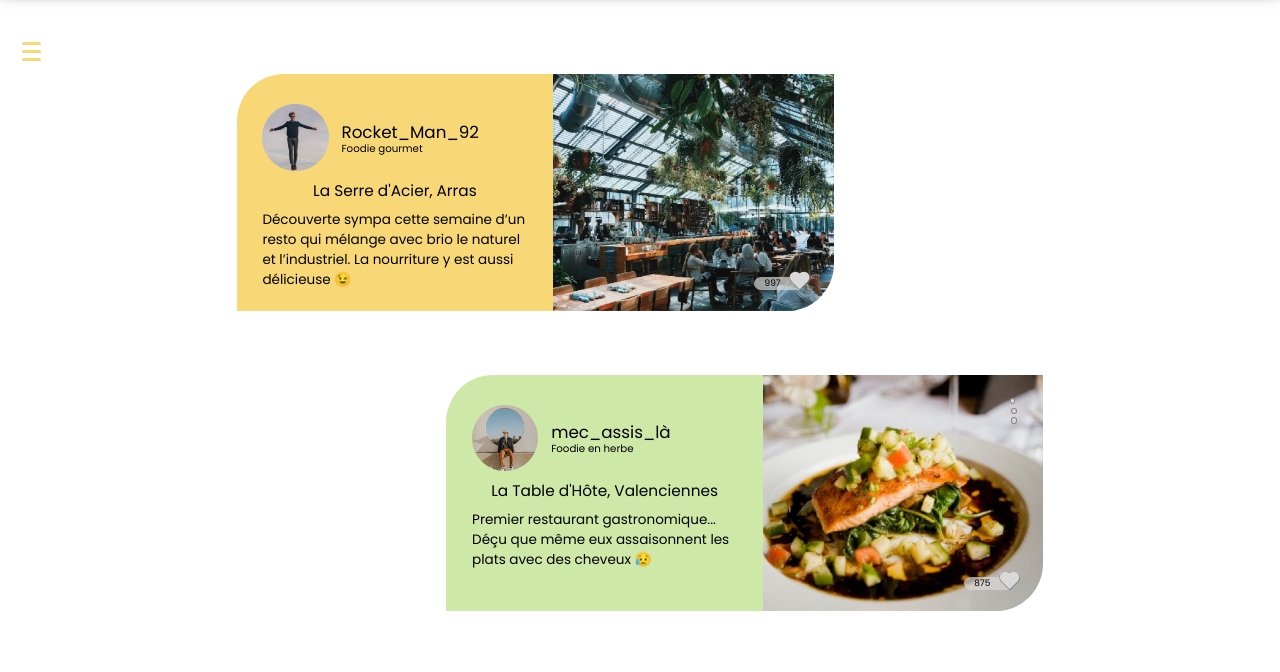
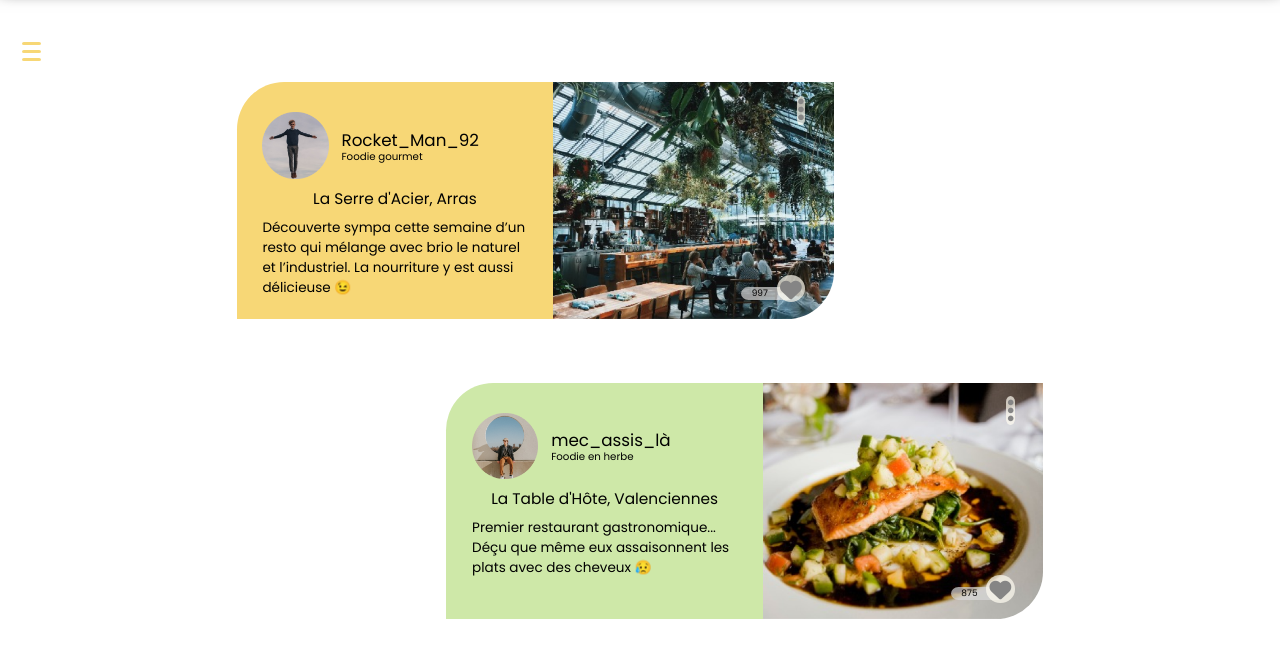
Before and after one commit to Kenzita/Foodie, a plain HTML site: page FoodieFinds.html in a window 1280 px wide. Shown: the part 94-766 px from the top of the page. Drawn offline with nearby package versions, Linux system fonts and the light colour scheme.

Commit message:
:lipstick: feat: les ... et le like ont été changés

```diff
--- a/FoodieFinds.html
+++ b/FoodieFinds.html
@@ -10,6 +10,7 @@
     <link rel="preconnect" href="https://fonts.gstatic.com" crossorigin>
     <link href="https://fonts.googleapis.com/css2?family=Poppins:wght@200;300;400;500;600;700;800;900&display=swap"
         rel="stylesheet">
+    <script src="https://kit.fontawesome.com/5fa515c205.js" crossorigin="anonymous"></script>
     <title>FoodieFinds</title>
 </head>
 
@@ -66,7 +67,6 @@
                             <p class="userRanks">Foodie gourmet</p>
                         </div>
                     </div>
-                    <!-- <div class="FindsLine"></div> -->
                     <div class="PostContent">
                         <p class="PostRestaurants">La Serre d'Acier, Arras</p>
                         <p class="Post">Découverte sympa cette semaine d’un resto qui mélange avec brio le naturel et l’industriel.
@@ -76,10 +76,11 @@
                 <div class="FindsImg">
                     <img src="img/FindsPost1.png" alt="Photo du restaurant La Serre d'Acier">
                     <div class="options">
-                        <div class="dots"></div>
+                        <i class="fa-solid fa-ellipsis-vertical"></i>
                     </div>
-                    <div class="like"></div>
-                    <div class="like-bg"></div>
+                    <div class="like">
+                        <i class="fa-solid fa-heart"></i>
+                    </div>
                     <p class="likeAmount">997</p>
                 </div>
             </div>
@@ -93,7 +94,6 @@
                             <p class="userRanks">Foodie en herbe</p>
                         </div>
                     </div>
-                    <!-- <div class="FindsLine"></div> -->
                     <div class="PostContent">
                         <p class="PostRestaurants">La Table d'Hôte, Valenciennes</p>
                         <p class="Post">Premier restaurant gastronomique...
@@ -103,10 +103,11 @@
                 <div class="FindsImg">
                     <img src="img/FindsPost2.png" alt="Photo d'un plat de La Table d'Hôte">
                     <div class="options">
-                        <div class="dots"></div>
+                        <i class="fa-solid fa-ellipsis-vertical"></i>
                     </div>
-                    <div class="like"></div>
-                    <div class="like-bg"></div>
+                    <div class="like">
+                        <i class="fa-solid fa-heart"></i>
+                    </div>
                     <p class="likeAmount">875</p>
                 </div>
             </div>
@@ -120,7 +121,6 @@
                             <p class="userRanks">Foodie adepte</p>
                         </div>
                     </div>
-                    <!-- <div class="FindsLine"></div> -->
                     <div class="PostContent">
                         <p class="PostRestaurants">Biche Trop, Lille</p>
                         <p class="Post">Bistro où la nourriture est tellement bonne qu’on peut prendre les gens en photo ni vu ni connu 🤫</p>
@@ -129,10 +129,11 @@
                 <div class="FindsImg">
                     <img src="img/FindsPost3.png" alt="">
                     <div class="options">
-                        <div class="dots"></div>
+                        <i class="fa-solid fa-ellipsis-vertical"></i>
                     </div>
-                    <div class="like"></div>
-                    <div class="like-bg"></div>
+                    <div class="like">
+                        <i class="fa-solid fa-heart"></i>
+                    </div>
                     <p class="likeAmount">1025</p>
                 </div>
             </div>
@@ -148,7 +149,6 @@
                             </div>
                         </div>
                     </div>
-                    <!-- <div class="FindsLine"></div> -->
                     <div class="PostContent">
                         <p class="PostRestaurants">Tacos-Trucs, Béthune</p>
                         <p class="Post">@Tacos-Trucs
@@ -159,10 +159,11 @@
                 <div class="FindsImg">
                     <img src="img/FindsPost4.png" alt="">
                     <div class="options">
-                        <div class="dots"></div>
+                        <i class="fa-solid fa-ellipsis-vertical"></i>
                     </div>
-                    <div class="like"></div>
-                    <div class="like-bg"></div>
+                    <div class="like">
+                        <i class="fa-solid fa-heart"></i>
+                    </div>
                     <p class="likeAmount">202</p>
                 </div>
             </div>
@@ -175,7 +176,6 @@
                             <p class="userRanks">Foodie gourmet</p>
                         </div>
                     </div>
-                    <!-- <div class="FindsLine"></div> -->
                     <div class="PostContent">
                         <p class="PostRestaurants">La Serre d'Acier, Arras</p>
                         <p class="Post">Découverte sympa cette semaine d’un resto qui mélange avec brio le naturel et l’industriel.
@@ -185,10 +185,11 @@
                 <div class="FindsImg">
                     <img src="img/FindsPost1.png" alt="Photo du restaurant La Serre d'Acier">
                     <div class="options">
-                        <div class="dots"></div>
+                        <i class="fa-solid fa-ellipsis-vertical"></i>
                     </div>
-                    <div class="like"></div>
-                    <div class="like-bg"></div>
+                    <div class="like">
+                        <i class="fa-solid fa-heart"></i>
+                    </div>
                     <p class="likeAmount">997</p>
                 </div>
             </div>
@@ -202,7 +203,6 @@
                             <p class="userRanks">Foodie en herbe</p>
                         </div>
                     </div>
-                    <!-- <div class="FindsLine"></div> -->
                     <div class="PostContent">
                         <p class="PostRestaurants">La Table d'Hôte, Valenciennes</p>
                         <p class="Post">Premier restaurant gastronomique...
@@ -212,10 +212,11 @@
                 <div class="FindsImg">
                     <img src="img/FindsPost2.png" alt="Photo d'un plat de La Table d'Hôte">
                     <div class="options">
-                        <div class="dots"></div>
+                        <i class="fa-solid fa-ellipsis-vertical"></i>
                     </div>
-                    <div class="like"></div>
-                    <div class="like-bg"></div>
+                    <div class="like">
+                        <i class="fa-solid fa-heart"></i>
+                    </div>
                     <p class="likeAmount">875</p>
                 </div>
             </div>
@@ -229,7 +230,6 @@
                             <p class="userRanks">Foodie adepte</p>
                         </div>
                     </div>
-                    <!-- <div class="FindsLine"></div> -->
                     <div class="PostContent">
                         <p class="PostRestaurants">Biche Trop, Lille</p>
                         <p class="Post">Bistro où la nourriture est tellement bonne qu’on peut prendre les gens en photo ni vu ni connu 🤫</p>
@@ -238,10 +238,11 @@
                 <div class="FindsImg">
                     <img src="img/FindsPost3.png" alt="">
                     <div class="options">
-                        <div class="dots"></div>
+                        <i class="fa-solid fa-ellipsis-vertical"></i>
                     </div>
-                    <div class="like"></div>
-                    <div class="like-bg"></div>
+                    <div class="like">
+                        <i class="fa-solid fa-heart"></i>
+                    </div>
                     <p class="likeAmount">1025</p>
                 </div>
             </div>
@@ -257,7 +258,6 @@
                             </div>
                         </div>
                     </div>
-                    <!-- <div class="FindsLine"></div> -->
                     <div class="PostContent">
                         <p class="PostRestaurants">Tacos-Trucs, Béthune</p>
                         <p class="Post">@Tacos-Trucs
@@ -268,10 +268,11 @@
                 <div class="FindsImg">
                     <img src="img/FindsPost4.png" alt="">
                     <div class="options">
-                        <div class="dots"></div>
+                        <i class="fa-solid fa-ellipsis-vertical"></i>
                     </div>
-                    <div class="like"></div>
-                    <div class="like-bg"></div>
+                    <div class="like">
+                        <i class="fa-solid fa-heart"></i>
+                    </div>
                     <p class="likeAmount">202</p>
                 </div>
             </div>
@@ -284,7 +285,6 @@
                             <p class="userRanks">Foodie gourmet</p>
                         </div>
                     </div>
-                    <!-- <div class="FindsLine"></div> -->
                     <div class="PostContent">
                         <p class="PostRestaurants">La Serre d'Acier, Arras</p>
                         <p class="Post">Découverte sympa cette semaine d’un resto qui mélange avec brio le naturel et l’industriel.
@@ -294,10 +294,11 @@
                 <div class="FindsImg">
                     <img src="img/FindsPost1.png" alt="Photo du restaurant La Serre d'Acier">
                     <div class="options">
-                        <div class="dots"></div>
+                        <i class="fa-solid fa-ellipsis-vertical"></i>
                     </div>
-                    <div class="like"></div>
-                    <div class="like-bg"></div>
+                    <div class="like">
+                        <i class="fa-solid fa-heart"></i>
+                    </div>
                     <p class="likeAmount">997</p>
                 </div>
             </div>
@@ -311,7 +312,6 @@
                             <p class="userRanks">Foodie en herbe</p>
                         </div>
                     </div>
-                    <!-- <div class="FindsLine"></div> -->
                     <div class="PostContent">
                         <p class="PostRestaurants">La Table d'Hôte, Valenciennes</p>
                         <p class="Post">Premier restaurant gastronomique...
@@ -321,10 +321,11 @@
                 <div class="FindsImg">
                     <img src="img/FindsPost2.png" alt="Photo d'un plat de La Table d'Hôte">
                     <div class="options">
-                        <div class="dots"></div>
+                        <i class="fa-solid fa-ellipsis-vertical"></i>
                     </div>
-                    <div class="like"></div>
-                    <div class="like-bg"></div>
+                    <div class="like">
+                        <i class="fa-solid fa-heart"></i>
+                    </div>
                     <p class="likeAmount">875</p>
                 </div>
             </div>
@@ -338,7 +339,6 @@
                             <p class="userRanks">Foodie adepte</p>
                         </div>
                     </div>
-                    <!-- <div class="FindsLine"></div> -->
                     <div class="PostContent">
                         <p class="PostRestaurants">Biche Trop, Lille</p>
                         <p class="Post">Bistro où la nourriture est tellement bonne qu’on peut prendre les gens en photo ni vu ni connu 🤫</p>
@@ -347,10 +347,11 @@
                 <div class="FindsImg">
                     <img src="img/FindsPost3.png" alt="">
                     <div class="options">
-                        <div class="dots"></div>
+                        <i class="fa-solid fa-ellipsis-vertical"></i>
                     </div>
-                    <div class="like"></div>
-                    <div class="like-bg"></div>
+                    <div class="like">
+                        <i class="fa-solid fa-heart"></i>
+                    </div>
                     <p class="likeAmount">1025</p>
                 </div>
             </div>
@@ -366,7 +367,6 @@
                             </div>
                         </div>
                     </div>
-                    <!-- <div class="FindsLine"></div> -->
                     <div class="PostContent">
                         <p class="PostRestaurants">Tacos-Trucs, Béthune</p>
                         <p class="Post">@Tacos-Trucs
@@ -377,10 +377,11 @@
                 <div class="FindsImg">
                     <img src="img/FindsPost4.png" alt="">
                     <div class="options">
-                        <div class="dots"></div>
+                        <i class="fa-solid fa-ellipsis-vertical"></i>
                     </div>
-                    <div class="like"></div>
-                    <div class="like-bg"></div>
+                    <div class="like">
+                        <i class="fa-solid fa-heart"></i>
+                    </div>
                     <p class="likeAmount">202</p>
                 </div>
             </div>
--- a/css/FoodieFinds.scss
+++ b/css/FoodieFinds.scss
@@ -84,7 +84,7 @@ footer{
     // PROPORTIONS ET DISPOSITION DES PUBLICATIONS SUR LA PAGE
     .FindsFeed{
         width: 63%;
-        margin: 17vh auto 0;
+        margin: 18vh auto 0;
         // font-weight: 400;
         display: flex;
         flex-direction: column;
@@ -164,99 +164,42 @@ footer{
     }
     // OPTIONS → DIMENSIONS ET POSITIONNEMENT
     .options{
-        width: 2%;
-        height: 10%;
+        font-size: 2vw;
         position: absolute;
         display: block;
-        top: 10%;
+        top: 4%;
         right: 10%;
         cursor: pointer;
-        .dots{
-            width: 100%;
-            height: 23.72%;
-            border-radius: 50%;
-            border: .07vw solid #858585;
-            background-color: #d9d9d9;
-            &::before, &::after{
-            content: '';
-            position: absolute;
-            display: block;
-            top: 0;
-            width: 82.1%;
-            height: 19.46%;
-            border-radius: 50%;
-            border: .07vw solid #858585;
-            background-color: #d9d9d9;
-            }
-            &::before{
-                top: 40%;
-            }
-            &::after{
-                top: 80%;
-            }
+        i{
+            background-color: rgba($color: #fffcf1, $alpha: .7);
+            border-radius: 50% / 20%;
+            padding: .2vh .1vw;
+            color: #858585;
         }
     }
     // LIKE → DIMENSIONS ET POSITIONNEMENT
     .like{
+        font-size: 1.7vw;
         position: absolute;
         display: block;
-        background-color: #d9d9d9;
-        width: 4%;
-        height: 4.742%;
-        transform: rotate(45deg);
-        bottom: 10%;
+        bottom: 5%;
         right: 10%;
         z-index: 2;
         cursor: pointer;
-        &::before, &::after{
-            content: '';
-            position: absolute;
-            display: block;
-            width: 100%;
-            height: 100%;
+        i{
+            background-color: rgba($color: #fffcf1, $alpha: .7);
+            color: #858585;
+            padding: .5vh .3vw .2vh .25vw;
             border-radius: 50%;
-            background-color: #d9d9d9;
-        }
-        &::before{
-            left: -50%;
-        }
-        &::after{
-            top: -50%;
-        }
-    }
-    .like-bg{
-        position: absolute;
-        display: block;
-        background-color: #858585;
-        width: 4.12%;
-        height: 4.892%;
-        transform: rotate(45deg);
-        bottom: 9.9%;
-        right: 9.9%;
-        z-index: 1;
-        &::before, &::after{
-            content: '';
-            position: absolute;
-            display: block;
-            width: 100%;
-            height: 100%;
-            border-radius: 50%;
-            background-color: #858585;
-        }
-        &::before{
-            left: -50%;
-        }
-        &::after{
-            top: -50%;
         }
     }
     .likeAmount{
         position: absolute;
-        bottom: 8.85%;
-        right: 12%;
+        bottom: 7.95%;
+        right: 15.2%;
         background-color: rgba($color: #d9d9d9, $alpha: .7);
         font-size: .7vw;
-        padding: 0 1.5vw 0 .8vw;
+        padding: 0 1.8vw 0 .8vw;
         border-top-left-radius: 15% 50%;
         border-bottom-left-radius: 15% 50%;
     }
```
Also changed, not shown: css/FoodieFinds.css, 1 other file.
